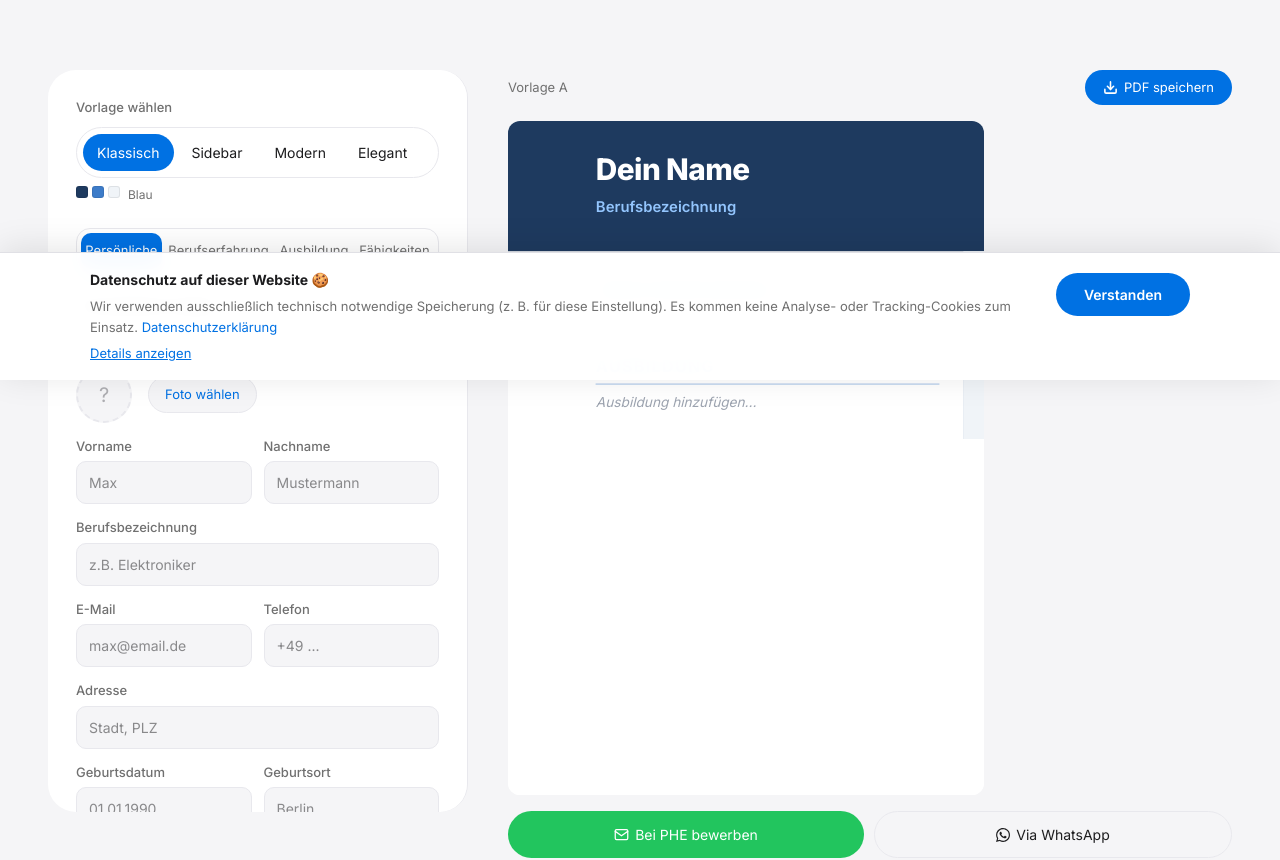
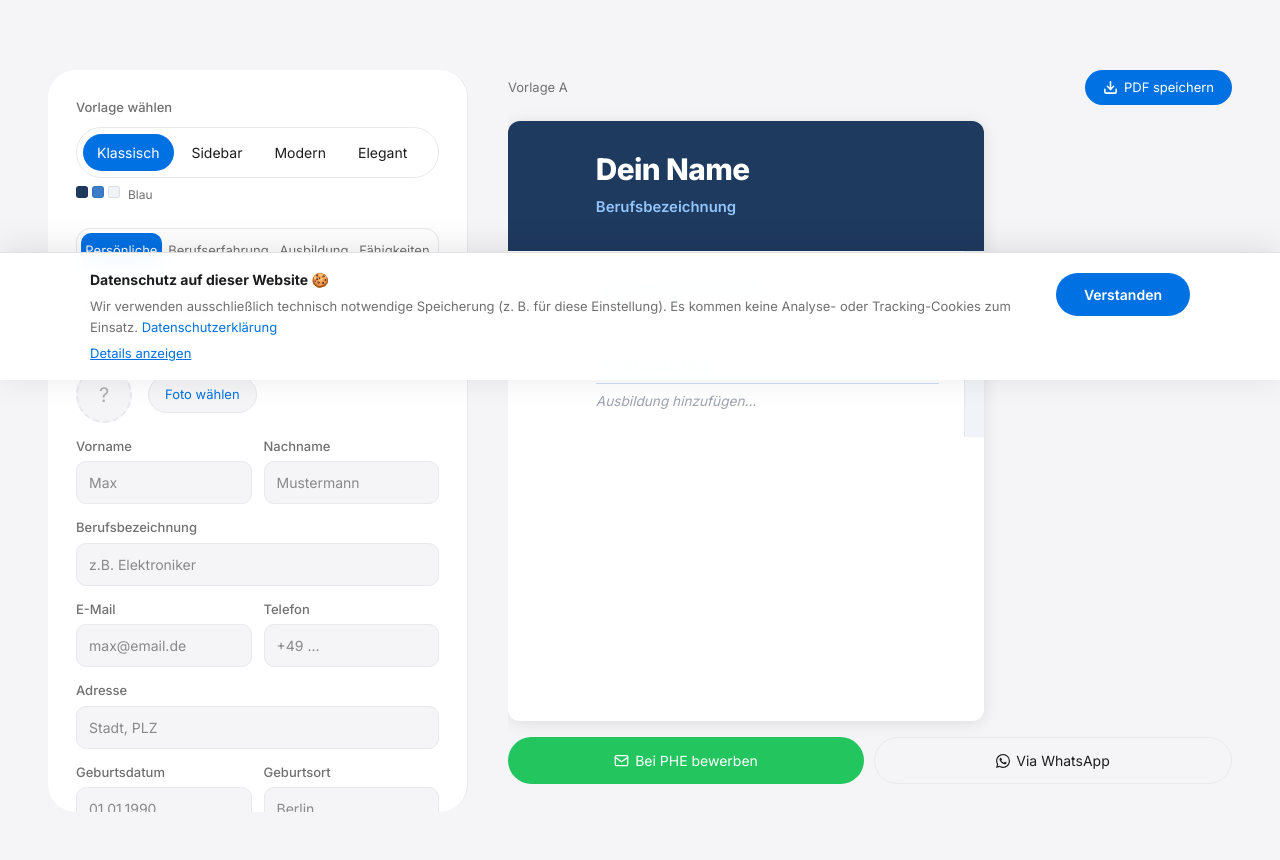
Before and after one commit to MatiXn/webseite2026, a Next.js app in the folder frontend/: page /lebenslauf-erstellen in a window 1280 px wide. Shown: the part 420-1280 px from the top of the page. Built offline with nearby package versions, Linux system fonts and the light colour scheme.

Commit message:
fix: CV-Vorschau scrollbar — user sieht alle Inhalte ohne Abschneiden

```diff
--- a/frontend/src/app/lebenslauf-erstellen/page.tsx
+++ b/frontend/src/app/lebenslauf-erstellen/page.tsx
@@ -658,6 +658,9 @@ export default function LebenslaufPage() {
     style.textContent = `*{box-sizing:border-box;margin:0;padding:0}body{font-family:-apple-system,BlinkMacSystemFont,"Segoe UI",Roboto,Helvetica,Arial,sans-serif}@page{size:A4;margin:0}`;
     const body = win.document.createElement("div");
     body.innerHTML = content.innerHTML;
+    // Strip preview zoom so the printed CV is full A4 size
+    const root = body.firstElementChild as HTMLElement | null;
+    if (root?.style) root.style.zoom = "";
     win.document.head.appendChild(style);
     win.document.body.appendChild(body);
     win.document.title = "Lebenslauf";
@@ -1067,25 +1070,19 @@ export default function LebenslaufPage() {
             </button>
           </div>
 
-          {/* CV preview card */}
+          {/* CV preview card — scrollable */}
           <div
             style={{
-              position: "relative",
               borderRadius: 12,
-              overflow: "hidden",
+              overflowY: "auto",
+              overflowX: "hidden",
               background: "#fff",
               width: `${Math.round(794 * previewScale)}px`,
-              height: `${Math.round(1123 * previewScale)}px`,
+              maxHeight: "75vh",
+              boxShadow: "0 2px 16px rgba(0,0,0,0.10)",
             }}
           >
-            <div ref={printRef} style={{
-              position: "absolute",
-              top: 0,
-              left: 0,
-              width: "210mm",
-              transform: `scale(${previewScale})`,
-              transformOrigin: "top left",
-            }}>
+            <div ref={printRef} style={{ zoom: previewScale }}>
               <CVPreview data={data} template={template} />
             </div>
           </div>
```
